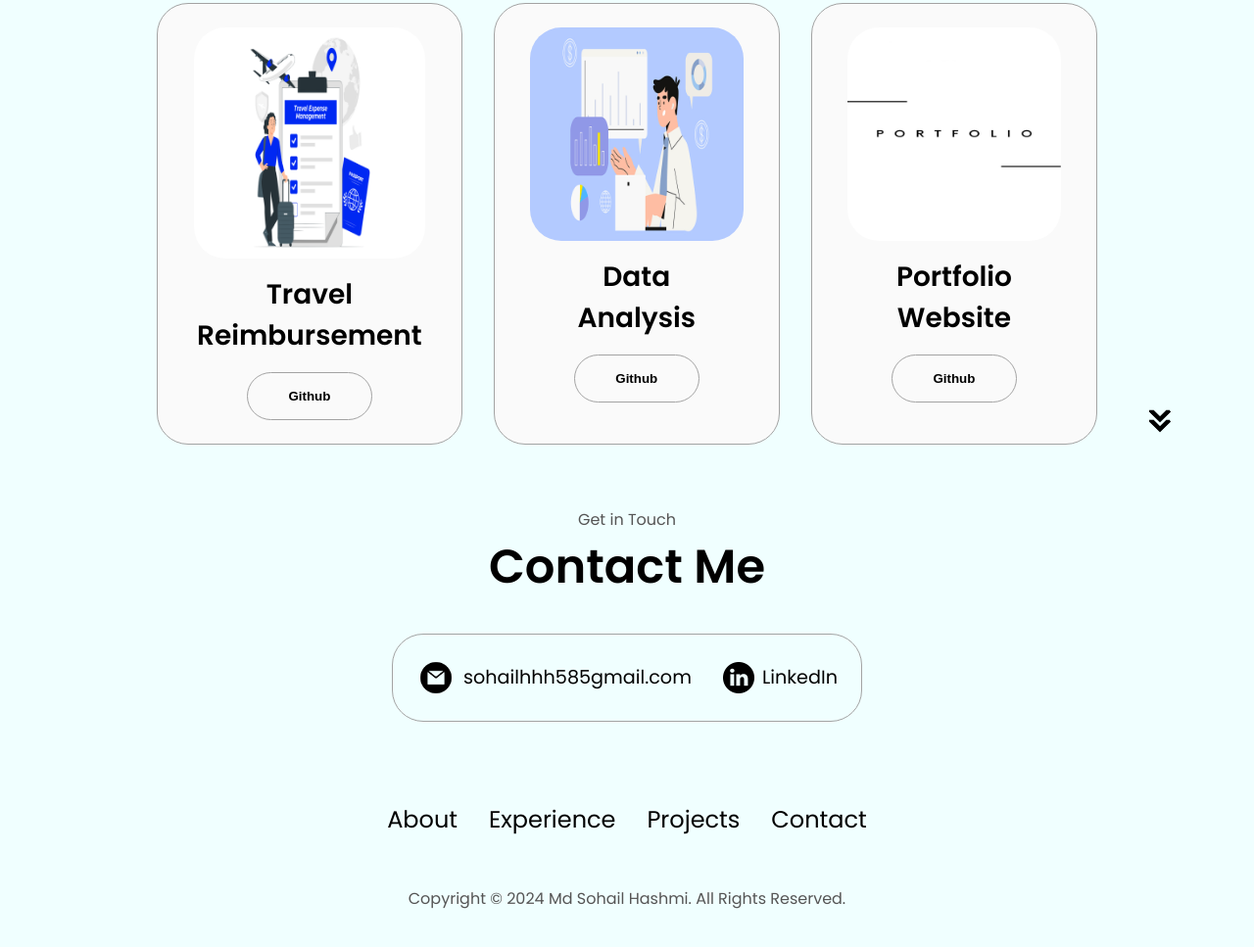
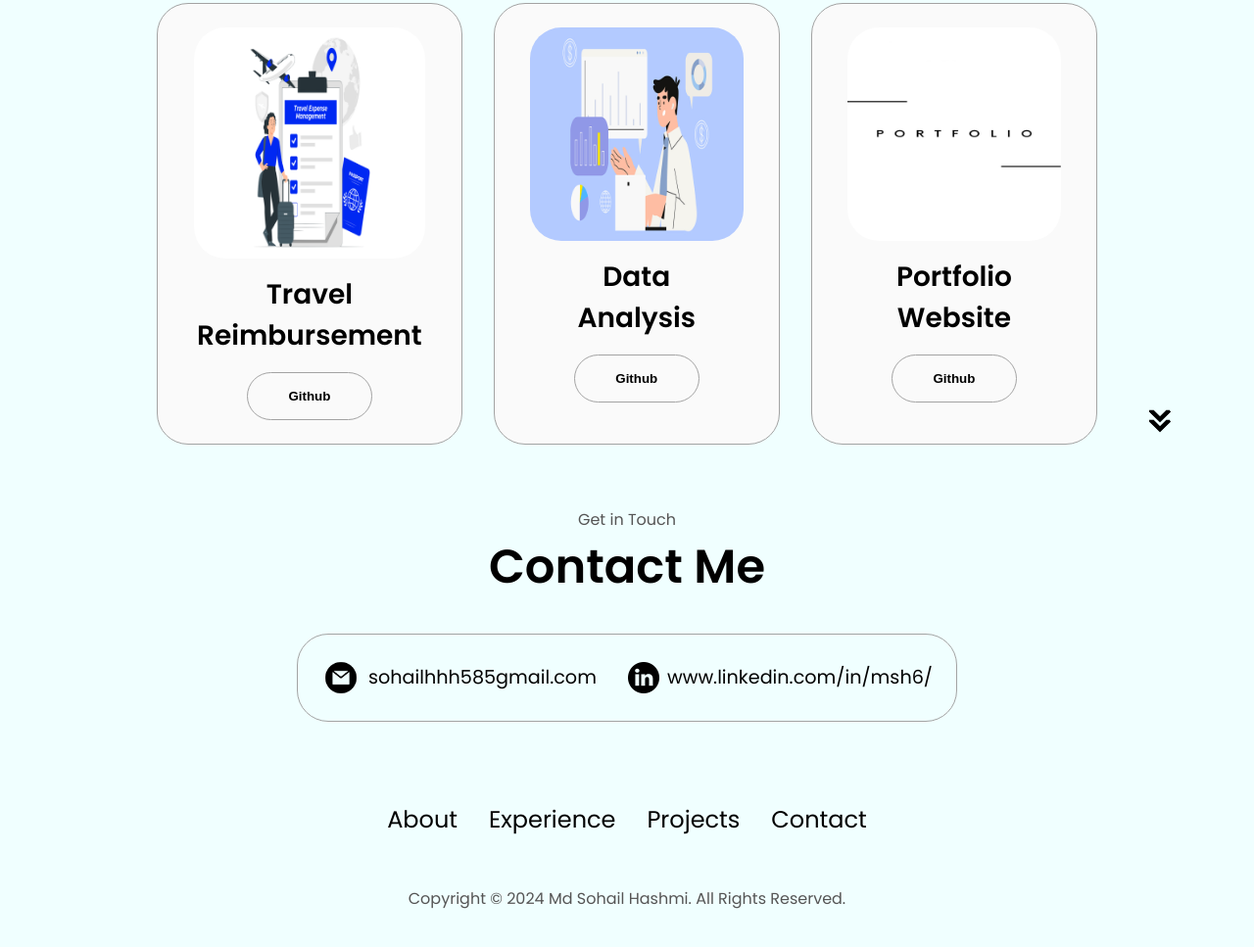
Before and after one commit to msh6/html-css-js-portfolio, a plain HTML site: page index.html in a window 1280 px wide. Shown: the part 2590-3557 px from the top of the page at 98% size. Drawn offline with Linux system fonts and the light colour scheme.

Commit message:
Update index.html

```diff
--- a/index.html
+++ b/index.html
@@ -309,7 +309,7 @@
           <img src="./assets/linkedin.png"
             alt="LinkedIn icon"
             class="icon contact-icon" />
-          <p><a href="https://www.linkedin.com/in/msh6/">LinkedIn</a></p>
+          <p><a href="https://www.linkedin.com/in/msh6/">www.linkedin.com/in/msh6/</a></p>
         </div>
       </div>
     </section>
```
